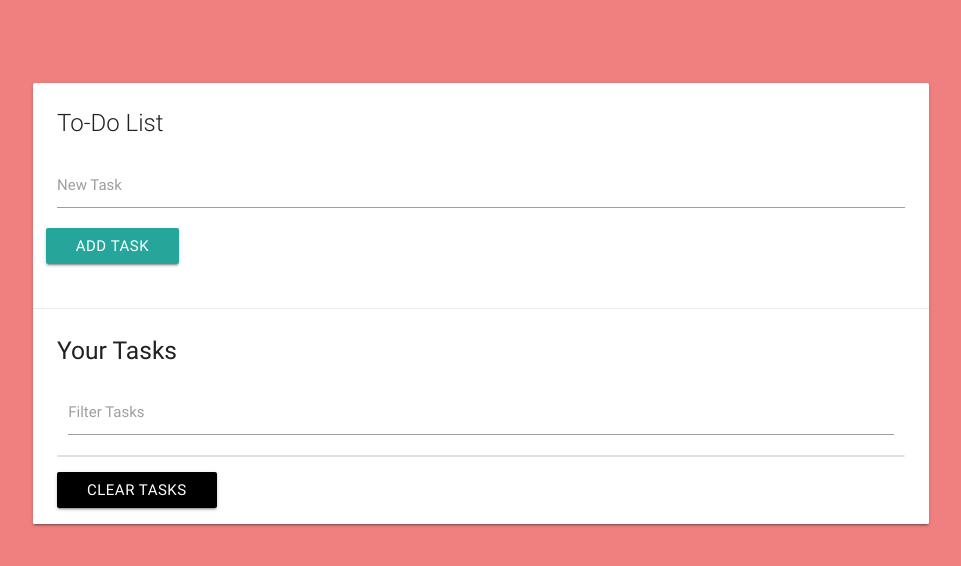
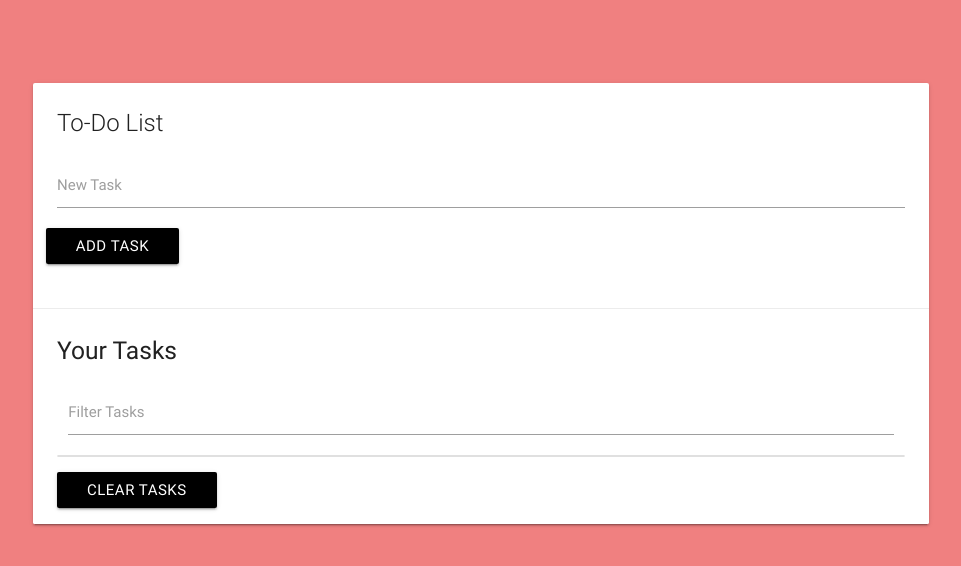
Before and after one commit to souravkumardubey/TaskList, a plain HTML site: page index.html in a window 1280 px wide. Shown: the whole page, without its empty margins (159-1120 px from the left). Drawn offline with nearby package versions, Linux system fonts and the light colour scheme.

Commit message:
changed button color

```diff
--- a/index.html
+++ b/index.html
@@ -24,7 +24,7 @@
                                     <input type="text" name="task" id="task">
                                     <label for="task">New Task</label>
                                 </div>
-                                <input type="submit" value="Add Task" class="btn">
+                                <input type="submit" value="Add Task" class="btn" id="addBtn">
                             </form>
                         </div>
                     </div>
--- a/style.css
+++ b/style.css
@@ -13,3 +13,6 @@ body {
     background-color: lightcoral;
     padding-top: 5em;
 }
+#addBtn{
+    background-color: black;
+}
```
